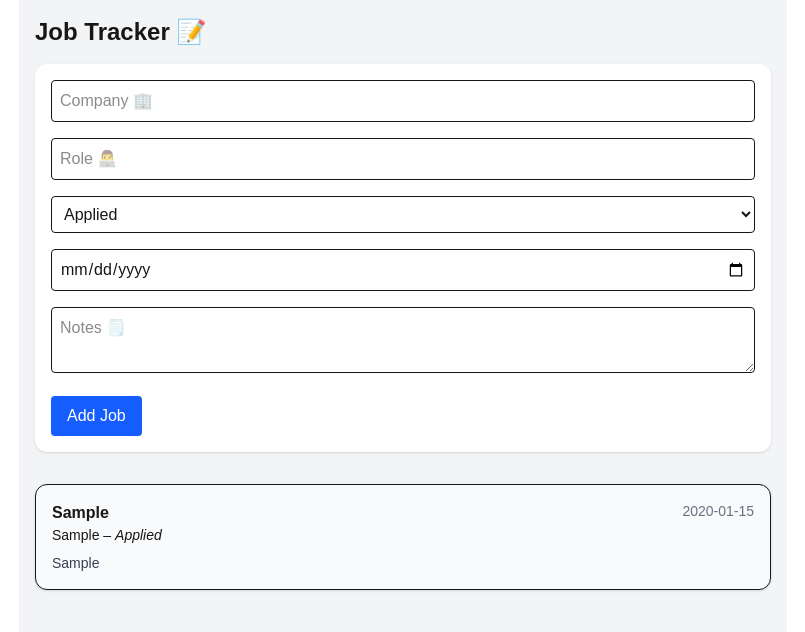
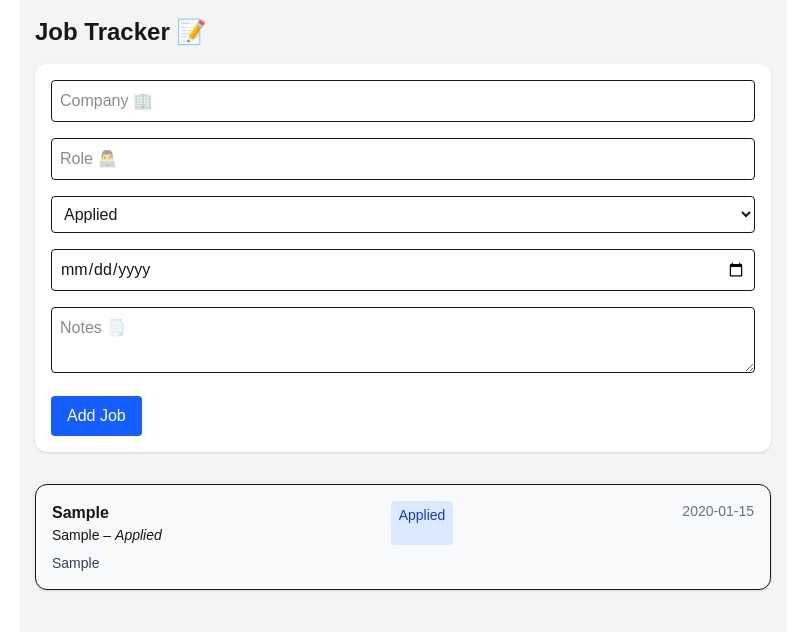
Before and after one commit to garbanzo2411/job-tracking-app, a Next.js app in the folder job-tracker-app/: page / in a window 1280 px wide. Both pictures are taken after typing "Sample", "Sample", "2020-01-15", "Sample" into the empty fields and a click on the button "Add Job". Shown: the top 632 px of the page, without its empty margins (237-1042 px from the left). Built offline with nearby package versions, Linux system fonts and the light colour scheme.

Commit message:
added color to applied, interview, offer, and rejected

```diff
--- a/job-tracker-app/src/app/page.tsx
+++ b/job-tracker-app/src/app/page.tsx
@@ -10,6 +10,13 @@ interface Job {
   date: string;
   notes: string;
 }
+
+const statusStyles: Record<Job['status'], string> = {
+  Applied: 'bg-blue-100 text-blue-800',
+  Interview: 'bg-yellow-100 text-yellow-800',
+  Offer: 'bg-green-100 text-green-800',
+  Rejected: 'bg-red-100 text-red-800',
+};
 
 export default function Home() {
   const [jobs, setJobs] = useState<Job[]>([]);
@@ -58,6 +65,9 @@ export default function Home() {
                 <h2 className="font-semibold">{job.company}</h2>
                 <p className="text-sm">{job.role} – <span className="italic">{job.status}</span></p>
               </div>
+              <div className = {`px-2 py-1 rounded text-sm font-medium ${statusStyles[job.status]}`}>
+                {job.status}
+              </div>
               <p className="text-sm text-gray-500">{job.date}</p>
             </div>
             {job.notes && <p className="mt-2 text-sm text-gray-700">{job.notes}</p>}
```
